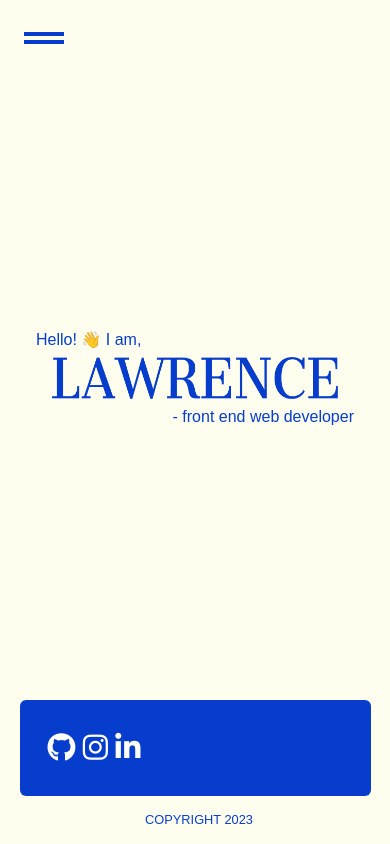
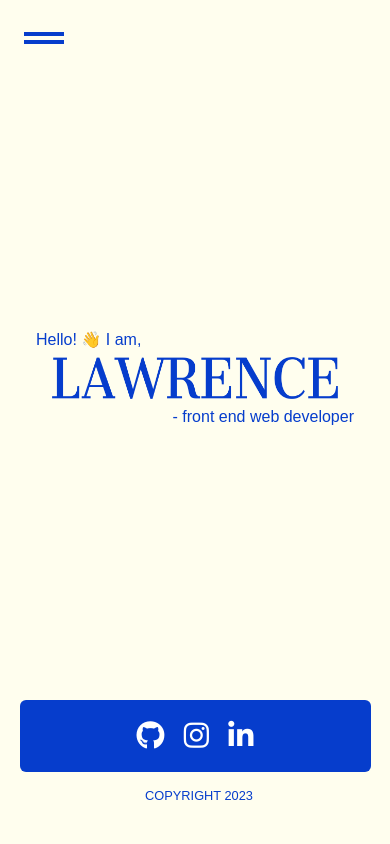
Before and after one commit to lawrencedulian/my-portfolio, a Vue app: page / in a window 390 px wide. Built offline with nearby package versions, Linux system fonts and the light colour scheme.

Commit message:
fix: social icons

```diff
--- a/src/components/AppFooter.vue
+++ b/src/components/AppFooter.vue
@@ -21,7 +21,7 @@ export default {
     <footer :style="{ backgroundColor: routeBgColor }">
         <section class="container socials rounded">
             <div class="row">
-                <div class="socials-icon col-4 col-xl-4 col-lg-5 col-md-7 d-flex justify-content-between ms-3">
+                <div class="socials-icon col-4 col-xl-4 col-lg-5 col-md-7 d-flex justify-content-between">
                     <a :href="social.link" v-for="(social, index) in store.social" :key="index">
                         <i :class="social.icon"></i>
                     </a>
@@ -46,6 +46,7 @@ footer {
     background-color: var(--text-color);
 
     .socials-icon {
+        margin-left: 1rem;
         line-height: var(--socials-height);
     }
 
@@ -63,9 +64,20 @@ footer {
     }
 }
 
-@media screen and (max-width: 575px) {
+@media screen and (max-width: 768px) {
     .socials {
         width: 90%;
+        height: var(--socials-height-mobile);
+
+        .row {
+            justify-content: center;
+        }
+
+        .socials-icon {
+            line-height: var(--socials-height-mobile);
+            margin: 0;
+            padding: 0;
+        }
     }
 
     .copyright {
--- a/src/styles/partials/_variables.scss
+++ b/src/styles/partials/_variables.scss
@@ -2,6 +2,7 @@
     --header-height: 4rem;
     --footer-height: 9rem;
     --socials-height: 6rem;
+    --socials-height-mobile: 4.5rem;
     --copyright-height: 3rem;
 
     //COLORS
```
